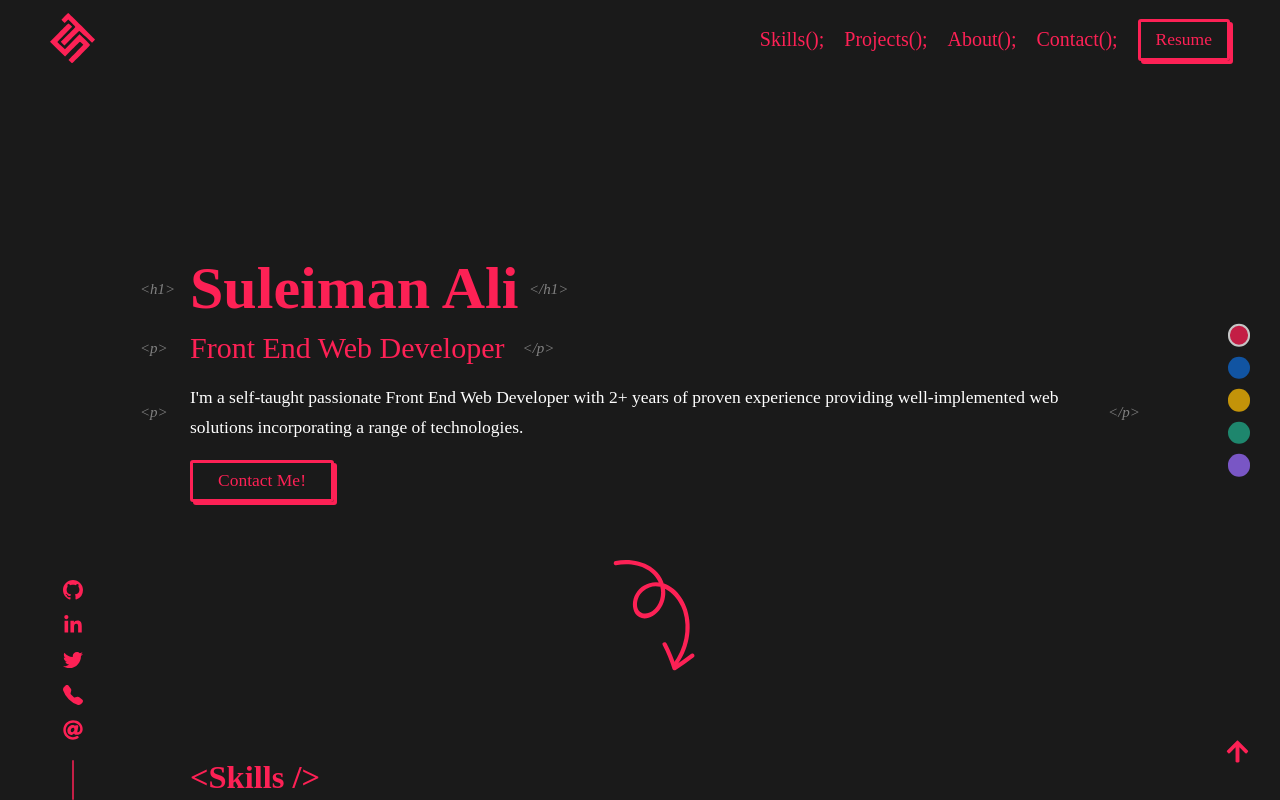
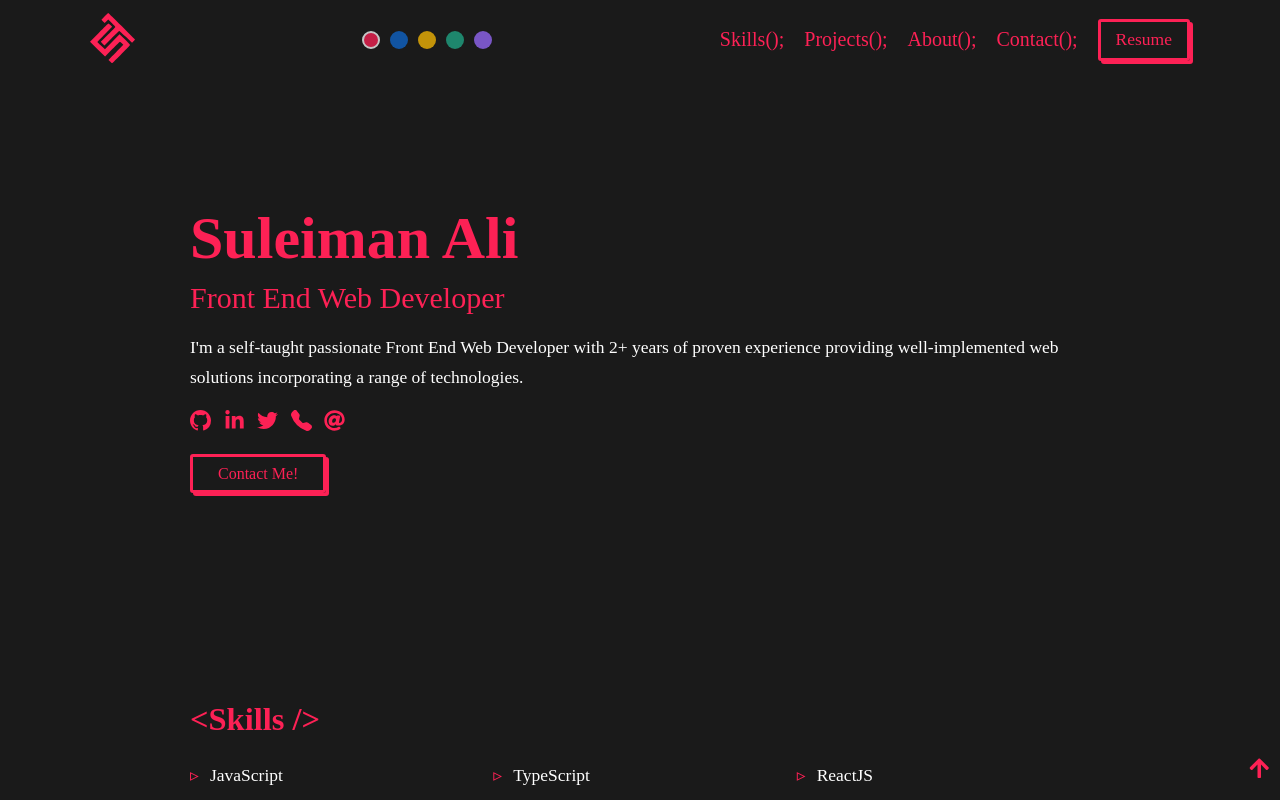
Before and after one commit to Suleiman-Ali/portfolio, a React (Create React App) app: page / in a window 1280 px wide. Shown: the top 800 px of the page. Built offline with nearby package versions, Linux system fonts and the light colour scheme.

Commit message:
Improve Design

```diff
--- a/src/components/App.tsx
+++ b/src/components/App.tsx
@@ -4,10 +4,8 @@ import Skills from './Skills';
 import Projects from './Projects';
 import About from './About';
 import Contact from './Contact';
-import SideLinks from './SideLinks';
 import FooterLinks from './FooterLinks';
 import Arrow from './Arrow';
-import Colors from './Colors';
 import { useState } from 'react';
 import { colors } from '../data';
 
@@ -17,8 +15,10 @@ function App() {
 
   return (
     <div className="app" id="app">
-      <SideLinks />
-      <Navbar />
+      <Navbar
+        colorChangeHandler={colorChangeHandler}
+        selectedColor={selectedColor}
+      />
       <Intro />
       <Skills />
       <Projects />
@@ -26,10 +26,6 @@ function App() {
       <Contact currentColor={selectedColor} />
       <FooterLinks />
       <Arrow />
-      <Colors
-        colorChangeHandler={colorChangeHandler}
-        selectedColor={selectedColor}
-      />
     </div>
   );
 }
--- a/src/components/BigNav.tsx
+++ b/src/components/BigNav.tsx
@@ -1,3 +1,4 @@
+import Colors from './Colors';
 import BigNavBtn from './BigNavBtn';
 import { ReactComponent as Logo } from '../images/Logo.svg';
 import { motion } from 'framer-motion';
@@ -5,9 +6,15 @@ import { linkClickHandler, MY_RESUME_LINK } from '../data';
 
 interface BigNavProps {
   closeMenu: () => void;
+  colorChangeHandler: (color: string) => void;
+  selectedColor: string;
 }
 
-function BigNav({ closeMenu }: BigNavProps): JSX.Element {
+function BigNav({
+  closeMenu,
+  colorChangeHandler,
+  selectedColor,
+}: BigNavProps): JSX.Element {
   return (
     <nav className="nav">
       <motion.button
@@ -19,6 +26,12 @@ function BigNav({ closeMenu }: BigNavProps): JSX.Element {
       >
         <Logo className="logo" />
       </motion.button>
+
+      <Colors
+        colorChangeHandler={colorChangeHandler}
+        selectedColor={selectedColor}
+      />
+
       <div className="nav__buttons">
         <BigNavBtn text="Skills" delay={0.65} setter={closeMenu} />
         <BigNavBtn text="Projects" delay={0.55} setter={closeMenu} />
--- a/src/components/Intro.tsx
+++ b/src/components/Intro.tsx
@@ -1,3 +1,4 @@
+import SideLinks from './SideLinks';
 import { ReactComponent as Arrow } from '../images/Arrow.svg';
 import { motion } from 'framer-motion';
 import { linkClickHandler } from '../data';
@@ -13,20 +14,21 @@ function Intro(): JSX.Element {
 
   return (
     <div className="intro">
-      <motion.h1 className="intro__name" {...animate(0.35)}>
+      <motion.h1 className="intro__name" {...animate(0.4)}>
         Suleiman Ali
       </motion.h1>
-      <motion.p className="intro__title" {...animate(0.45)}>
+      <motion.p className="intro__title" {...animate(0.5)}>
         Front End Web Developer
       </motion.p>
-      <motion.p className="intro__text" {...animate(0.55)}>
+      <motion.p className="intro__text" {...animate(0.6)}>
         I'm a self-taught passionate Front End Web Developer with 2+ years of
         proven experience providing well-implemented web solutions incorporating
         a range of technologies.
       </motion.p>
+      <SideLinks />
       <motion.button
         className="intro__btn"
-        {...animate(0.65)}
+        {...animate(0.7)}
         onClick={(e) => linkClickHandler(e, 'contact')}
       >
         Contact Me!
@@ -34,7 +36,7 @@ function Intro(): JSX.Element {
       <motion.div
         initial={{ opacity: 0 }}
         animate={{ opacity: 1 }}
-        transition={{ delay: 0.75 }}
+        transition={{ delay: 80 }}
       >
         <Arrow className="intro__arrow" />
       </motion.div>
--- a/src/components/Navbar.tsx
+++ b/src/components/Navbar.tsx
@@ -2,7 +2,15 @@ import BigNav from './BigNav';
 import SmallNav from './SmallNav';
 import { useEffect, useState } from 'react';
 
-function Navbar(): JSX.Element {
+interface NavbarProps {
+  selectedColor: string;
+  colorChangeHandler: (color: string) => void;
+}
+
+function Navbar({
+  colorChangeHandler,
+  selectedColor,
+}: NavbarProps): JSX.Element {
   const [isNavBig, setIsNavBig] = useState<boolean>(window.innerWidth >= 800);
   const [menu, setMenu] = useState<boolean>(false);
 
@@ -17,7 +25,13 @@ function Navbar(): JSX.Element {
 
   if (!isNavBig)
     return <SmallNav closeMenu={closeMenu} openMenu={openMenu} menu={menu} />;
-  return <BigNav closeMenu={closeMenu} />;
+  return (
+    <BigNav
+      closeMenu={closeMenu}
+      colorChangeHandler={colorChangeHandler}
+      selectedColor={selectedColor}
+    />
+  );
 }
 
 export default Navbar;
--- a/src/data/index.ts
+++ b/src/data/index.ts
@@ -33,7 +33,6 @@ export const projects = [
   {
     icon: 'FaShoppingCart',
     name: 'The Store',
-    img: 'the-store.png',
     description:
       'The Store is an online store where users can do online shopping.',
     liveLink: 'https://the-store.pages.dev/',
@@ -52,7 +51,6 @@ export const projects = [
   {
     icon: 'FaVideo',
     name: 'Movies Info',
-    img: 'movies-info.png',
     description:
       'Movies Info is an app where users can view details of their favorite TV Shows and Movies, it is similar to IMDB.',
     liveLink: 'https://movies-info.pages.dev/',
@@ -64,13 +62,11 @@ export const projects = [
       'ReactJs',
       'SwiperJs',
       'TMDB API',
-      'Express',
     ],
   },
   {
     icon: 'FaBriefcase',
     name: 'Job Listings',
-    img: 'job-listing.png',
     description:
       'Job Listings is an app where users can post and look for new jobs, it is similar to Weworkremotely.',
     liveLink: 'https://job-listings-4qg.pages.dev/',
@@ -89,7 +85,6 @@ export const projects = [
   {
     icon: 'FaGithubSquare',
     name: 'Github Finder',
-    img: 'github-finder.png',
     description:
       'Github Finder is an app where users can search for github users and view their profile details.',
     liveLink: 'https://github-finder-24k.pages.dev/',
@@ -97,9 +92,17 @@ export const projects = [
     builtWith: ['HTML', 'SASS', 'Typescript', 'ReactJs', 'Github API'],
   },
   {
+    icon: 'FaCode',
+    name: 'Portfolio',
+    description:
+      'Portfolio is a personal website that showcases my skills & projects.',
+    liveLink: 'https://suleiman-ali.online/',
+    githubLink: 'https://github.com/Suleiman-Ali/portfolio',
+    builtWith: ['HTML', 'SASS', 'Typescript', 'ReactJs', 'Framer Motion'],
+  },
+  {
     icon: 'FaColumns',
     name: 'Kanban',
-    img: 'kanban.png',
     description:
       'Kanban is an implementation of Kanban boards which is a visual system used to view tasks at various stages.',
     liveLink: 'https://kanban-s6z.pages.dev/',
@@ -109,7 +112,6 @@ export const projects = [
   {
     icon: 'FaStopwatch20',
     name: 'Pomodoro',
-    img: 'pomodoro.png',
     description:
       'Pomodoro is an implementation of Pomodoro technique which is a time management method.',
     liveLink: 'https://pomodoro-78i.pages.dev/',
@@ -119,7 +121,6 @@ export const projects = [
   {
     icon: 'FaCalculator',
     name: 'Calculator',
-    img: 'calculator.png',
     description:
       'Calculator is a simple equation solver, it includes all basic math operations.',
     liveLink: 'https://calculator-6bm.pages.dev/',
@@ -129,7 +130,6 @@ export const projects = [
   {
     icon: 'FaDice',
     name: 'Rock Paper Scissors',
-    img: 'rock-paper.png',
     description:
       'Rock Paper Scissors is a simple childhood game played by at least two.',
     liveLink: 'https://rock-paper-scissors-ew4.pages.dev/',
@@ -141,5 +141,5 @@ export const linkClickHandler = (e: any, id: string, setter?: any) => {
   e.preventDefault();
   //@ts-ignore
   window.scrollTo(0, document.getElementById(id).offsetTop - 50);
-  setter();
+  if (setter) setter();
 };
--- a/src/styles/index.scss
+++ b/src/styles/index.scss
@@ -7,6 +7,7 @@ $bp-700: 700px;
 $bp-800: 799px;
 $bp-1000: 999px;
 $bp-1200: 1199px;
+$bp-1250: 1250px;
 
 :root {
   --color: #fd2155;
@@ -63,45 +64,19 @@ button {
   position: relative;
   display: flex;
   flex-direction: column;
-  gap: 17.5rem;
-}
-
-.colors {
-  display: flex;
-  flex-direction: column;
-  gap: 1rem;
-  position: fixed;
-  top: 50%;
-  right: 3rem;
-  transform: translateY(-50%);
-
-  @media screen and (max-width: $bp-1200) {
-    display: none;
-  }
-
-  &__color {
-    width: 2.25rem;
-    height: 2.25rem;
-    border-radius: 50%;
-    cursor: pointer;
-    opacity: 0.75;
-    transition: all 0.1s;
-
-    &--selected {
-      border: 2px solid white;
-      opacity: 1;
-    }
-  }
+  gap: 12.5rem;
 }
 
 .arrowUp {
   position: fixed;
-  bottom: 3rem;
-  right: 3rem;
+  bottom: 0;
+  right: 0;
   color: var(--color);
   cursor: pointer;
-  font-size: 2.5rem;
-  @media screen and (max-width: $bp-1200) {
+  font-size: 2.25rem;
+  padding: 1.5rem 1rem;
+
+  @media screen and (max-width: $bp-1250) {
     display: none;
   }
 }
@@ -138,8 +113,7 @@ button {
     outline: none;
     border: none;
     color: var(--color);
-    font-size: 2.5rem;
-    opacity: 0.75;
+    font-size: 2.25rem;
     cursor: pointer;
     transition: all 0.15s;
 
@@ -226,11 +200,20 @@ button {
 }
 
 .nav {
+  width: 100%;
+  align-self: center;
+  max-width: 1200px;
   display: flex;
   align-items: center;
   justify-content: space-between;
   align-items: center;
   padding: 1.25rem 5rem;
+
+  &__box {
+    display: flex;
+    align-items: center;
+    gap: 1rem;
+  }
 
   &__buttons {
     display: flex;
@@ -307,6 +290,30 @@ button {
   fill: var(--color) !important;
 }
 
+.colors {
+  display: flex;
+  gap: 1rem;
+  border-top-right-radius: 15px;
+
+  @media screen and (max-width: $bp-1000) {
+    display: none;
+  }
+
+  &__color {
+    width: 1.8rem;
+    height: 1.8rem;
+    border-radius: 50%;
+    cursor: pointer;
+    opacity: 0.75;
+    transition: all 0.1s;
+
+    &--selected {
+      border: 2px solid white;
+      opacity: 1;
+    }
+  }
+}
+
 .intro {
   position: relative;
   align-self: center;
@@ -324,12 +331,12 @@ button {
   &__arrow {
     position: absolute;
     width: 17.5rem;
-    bottom: -11.25rem;
+    bottom: -7.5rem;
     left: 50%;
     transform: translateX(-50%) rotate(100deg);
     fill: var(--color) !important;
 
-    @media screen and (max-width: $bp-1200) {
+    @media screen and (max-width: $bp-1000) {
       display: none;
     }
   }
@@ -337,38 +344,8 @@ button {
   &__name {
     max-width: max-content;
     position: relative;
-    font-size: 4.5rem;
+    font-size: 4.25rem;
     color: var(--color);
-
-    &::before {
-      content: '<h1>';
-      font-size: 1.5rem;
-      position: absolute;
-      top: 50%;
-      transform: translateY(-50%);
-      left: -5rem;
-      font-style: italic;
-      color: #808080;
-      font-weight: 300;
-      @media screen and (max-width: $bp-800) {
-        display: none;
-      }
-    }
-
-    &::after {
-      content: '</h1>';
-      font-size: 1.5rem;
-      position: absolute;
-      top: 50%;
-      transform: translateY(-50%);
-      right: -5rem;
-      font-style: italic;
-      color: #808080;
-      font-weight: 300;
-      @media screen and (max-width: $bp-800) {
-        display: none;
-      }
-    }
 
     @media screen and (min-width: $bp-500) {
       font-size: 6rem;
@@ -378,38 +355,8 @@ button {
   &__title {
     max-width: max-content;
     position: relative;
-    font-size: 2.4rem;
+    font-size: 2.1rem;
     color: var(--color);
-
-    &::before {
-      content: '<p>';
-      font-size: 1.5rem;
-      position: absolute;
-      top: 50%;
-      transform: translateY(-50%);
-      left: -5rem;
-      font-style: italic;
-      color: #808080;
-      font-weight: 300;
-      @media screen and (max-width: $bp-800) {
-        display: none;
-      }
-    }
-
-    &::after {
-      content: '</p>';
-      font-size: 1.5rem;
-      position: absolute;
-      top: 50%;
-      transform: translateY(-50%);
-      right: -5rem;
-      font-style: italic;
-      color: #808080;
-      font-weight: 300;
-      @media screen and (max-width: $bp-800) {
-        display: none;
-      }
-    }
 
     @media screen and (min-width: $bp-500) {
       font-size: 3rem;
@@ -427,36 +374,6 @@ button {
       font-size: 1.75rem;
       line-height: 3rem;
     }
-
-    &::before {
-      content: '<p>';
-      font-size: 1.5rem;
-      position: absolute;
-      top: 50%;
-      transform: translateY(-50%);
-      left: -5rem;
-      font-style: italic;
-      color: #808080;
-      font-weight: 300;
-      @media screen and (max-width: $bp-800) {
-        display: none;
-      }
-    }
-
-    &::after {
-      content: '</p>';
-      font-size: 1.5rem;
-      position: absolute;
-      top: 50%;
-      transform: translateY(-50%);
-      right: -5rem;
-      font-style: italic;
-      color: #808080;
-      font-weight: 300;
-      @media screen and (max-width: $bp-800) {
-        display: none;
-      }
-    }
   }
 
   &__btn {
@@ -464,7 +381,7 @@ button {
     max-width: max-content;
     background-color: transparent;
     outline: none;
-    font-size: 1.6rem;
+    font-size: 1.5rem;
     cursor: pointer;
     padding: 0.75rem 2.5rem;
     color: var(--color);
@@ -481,7 +398,7 @@ button {
     }
 
     @media screen and (min-width: $bp-500) {
-      font-size: 1.75rem;
+      font-size: 1.6rem;
     }
 
     &::before {
@@ -491,31 +408,14 @@ button {
 }
 
 .links {
-  position: fixed;
-  bottom: 0;
-  left: 6.25rem;
+  margin-top: 1rem;
   display: flex;
-  flex-direction: column;
-  gap: 1rem;
-
-  @media screen and (max-width: $bp-1200) {
-    display: none;
-  }
-
-  &::after {
-    content: '';
-    display: block;
-    width: 2px;
-    height: 40px;
-    margin: 0.5rem auto 0 auto;
-    background-color: var(--color);
-    border-radius: 3px;
-    opacity: 0.75;
-  }
+  align-items: center;
+  gap: 1.25rem;
 
   &__link {
     color: var(--color);
-    font-size: 2rem;
+    font-size: 2.1rem;
     transition: all 0.15s;
     opacity: 0.75;
 
@@ -586,7 +486,7 @@ button {
 
 .projects {
   align-self: center;
-  max-width: 1000px;
+  max-width: 1200px;
   width: 100%;
   padding: 0 2rem 0 2rem;
   display: flex;
@@ -600,6 +500,7 @@ button {
   &__heading {
     font-size: 2.75rem;
     color: var(--color);
+    align-self: center;
 
     @media screen and (min-width: $bp-500) {
       font-size: 3.25rem;
@@ -613,6 +514,10 @@ button {
 
     @media screen and (min-width: $bp-700) {
       grid-template-columns: repeat(2, 1fr);
+    }
+
+    @media screen and (min-width: $bp-1200) {
+      grid-template-columns: repeat(3, 1fr);
     }
   }
 
```
Also changed, not shown: src/components/Colors.tsx (+6 -4 lines), src/components/Projects.tsx (+13 -4 lines).
